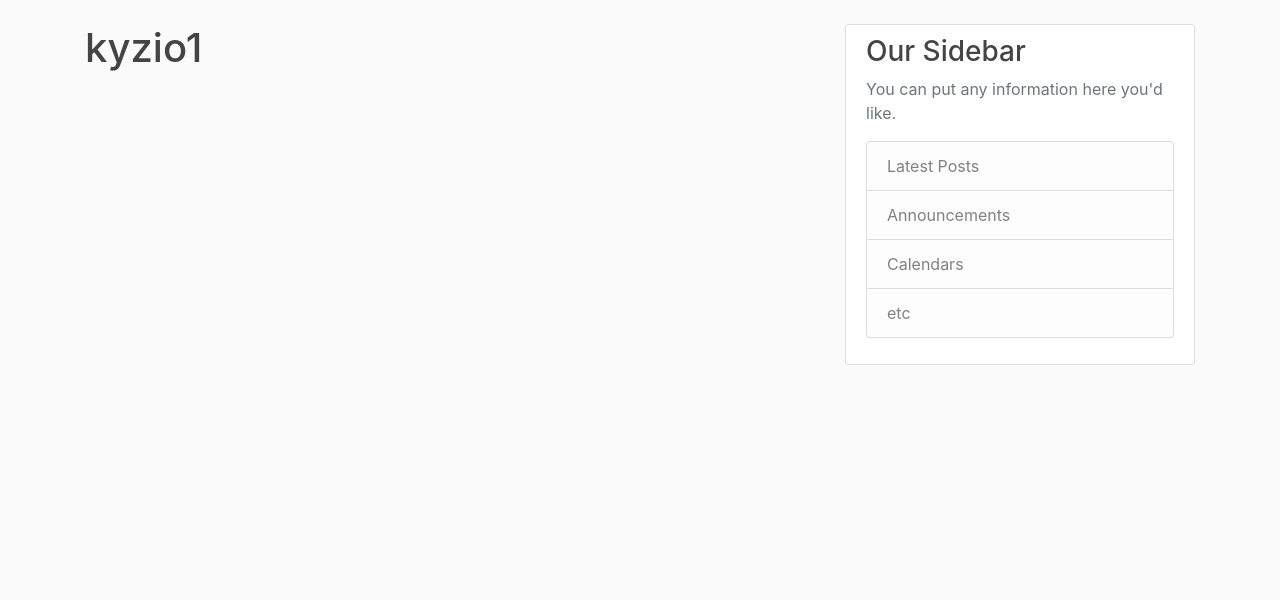
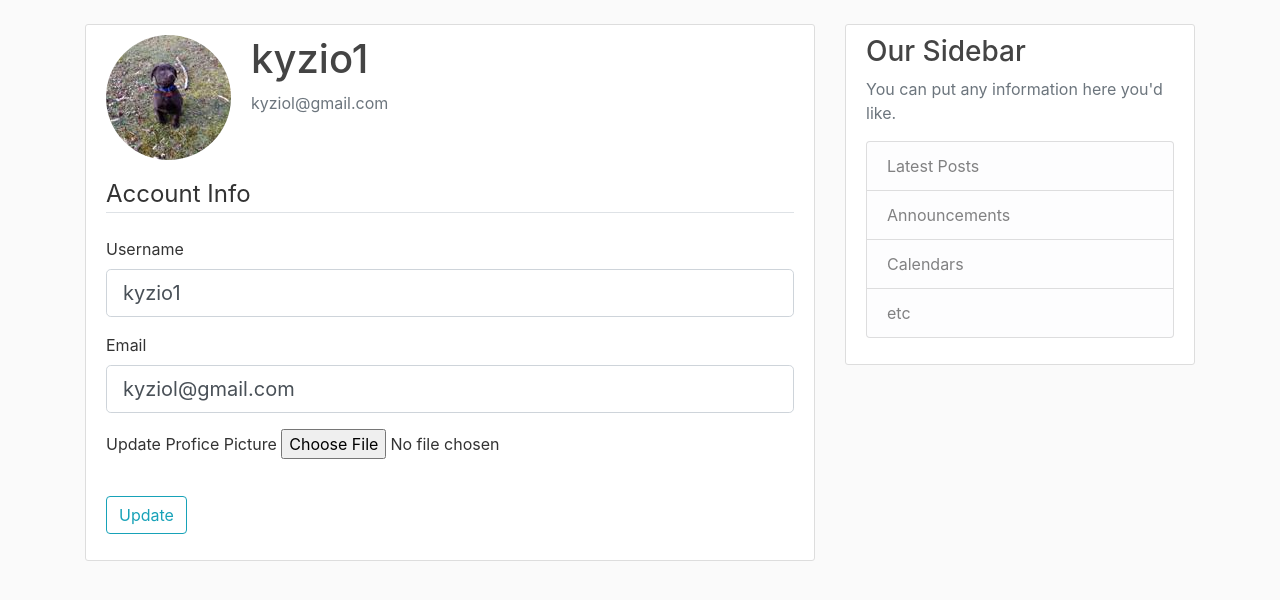
Before and after one commit to Pioter44/Flaskblog_pkyziol_2, a Flask app: page /account in a window 1280 px wide. Shown: the part 56-656 px from the top of the page. Run offline with Flask 2, Linux system fonts and the light colour scheme; a user stored in the database is signed in; some libraries are stand-ins or nearby versions.

Commit message:
videotutorial feature-07-User_Account_and_Profile_Picture

```diff
--- a/flaskblog/forms.py
+++ b/flaskblog/forms.py
@@ -1,4 +1,6 @@
 from flask_wtf import FlaskForm
+from flask_wtf.file import FileField, FileAllowed # for user profile picture. FileField is a type o field and FileAllowed is like validator (list of allowed extensions of image file)
+from flask_login import current_user
 from wtforms import StringField, PasswordField, SubmitField, BooleanField
 from wtforms.validators import DataRequired, Length, Email, EqualTo, ValidationError
 from flaskblog.models import User
@@ -31,3 +33,24 @@ class LoginForm(FlaskForm):
     password = PasswordField('Password', validators=[DataRequired()])
     remember = BooleanField('Remember Me')  #Add to field to stay login for some time when page is closed in browser by using secure cookie. This will be boolen field
     submit = SubmitField('Login')
+
+    #This class will be for enabling for user the change (update) of username and mail
+class UpdateAccountForm(FlaskForm):
+    username = StringField('Username', validators=[DataRequired(), Length(min=2, max=20)])
+    email = StringField('Email', validators=[DataRequired(), Email()])
+    picture = FileField('Update Profice Picture', validators =[FileAllowed(['jpg', 'png'])])
+    submit = SubmitField('Update')
+
+    #Add our custom validation method for checking if username or email that user want to change is already in db
+    #For update of username and mail we want to run those validators only when new user name or new email is diffrent than currect user name or email
+    def validate_username(self, username):
+        if(username.data!=current_user.username):
+            user= User.query.filter_by(username=username.data).first()
+            if(user):
+                raise ValidationError('That username is taken. Please choose a diffrent one')
+
+    def validate_email(self, email):
+        if(email.data!=current_user.email):
+            user= User.query.filter_by(email=email.data).first()
+            if(user):
+                raise ValidationError('That email is taken. Please choose a diffrent one')
--- a/flaskblog/routes.py
+++ b/flaskblog/routes.py
@@ -1,6 +1,9 @@
+import os
+import secrets #This lib will be used to change picture name to unique hashed string
+from PIL import Image #for resizing picture
 from flask import render_template, url_for, flash, redirect, request #importing Flask class
 from flaskblog import app, db, bcrypt
-from flaskblog.forms import RegistrationForm, LoginForm # Need to use package name here
+from flaskblog.forms import RegistrationForm, LoginForm, UpdateAccountForm # Need to use package name here
 from flaskblog.models import User, Post
 from flask_login import login_user, current_user, logout_user, login_required #will handle user log in action
 
@@ -86,9 +89,42 @@ def logout():
     return redirect(url_for('home'))
 
 
+#Save picture function
+def save_picture(form_picture):
+    #Create random hex that will be a part of our picture name
+    random_hex = secrets.token_hex(8)
+    f_name, f_ext= os.path.splitext(form_picture.filename)
+    picture_fn = random_hex + f_ext
+    picture_path = os.path.join(app.root_path,'static/profile_pics', picture_fn)
+    #Resize picture before saveing it
+    output_size = (125,125) #tupel - Set size of output picture that we want (values in pixels)
+    i = Image.open(form_picture)
+    i.thumbnail(output_size)
+    i.save(picture_path) #Save image to app.root_path,'static/profile_pics'
+    return picture_fn
 
 #New subpage account (Create route for user account that user can access when is log in)
-@app.route("/account")
+@app.route("/account", methods=['GET','POST'])  #Allowing GET and POST requests
 @login_required #adding this decoretor - this means that we need to log in in order to access account route
 def account():
-    return render_template('account.html', title='Account')
+    form = UpdateAccountForm() #create instance of UpdateAccountForm
+    #Add condition if our form is valid during submission (this is for 'POST' request)
+    if (form.validate_on_submit()):
+        #Add condition to see if there is any picture data. This is not required filed so we need to have this check
+        if(form.picture.data):
+            picture_file = save_picture(form.picture.data)
+            current_user.image_file = picture_file
+
+        current_user.username = form.username.data
+        current_user.email = form.email.data
+        db.session.commit() #submit updated username and email to db
+        flash('Your account has been updated!', 'success') #Add flash message that will tell user that username nad mail have been updated
+        return redirect(url_for('account')) #Redirect now to account page
+    #It will be nice if our form will be already populated will username data and email. This if is for this purpose
+    #If request.method == 'GET' then populate the forms with username and email
+    elif(request.method == 'GET'):
+        form.username.data = current_user.username
+        form.email.data = current_user.email
+
+    image_file = url_for('static', filename = 'profile_pics/' + current_user.image_file) # user images will be located in static/profile_pics folder
+    return render_template('account.html', title='Account', image_file= image_file, form = form) #pass form to our account.html template
--- a/flaskblog/templates/account.html
+++ b/flaskblog/templates/account.html
@@ -1,5 +1,62 @@
 {% extends "layout.html" %} <!-- Use layout.html template -->
 <!-- Code below will be used to overwrite 'content' block in home.html or in about.html file -->
 {% block content %}
-    <h1> {{ current_user.username }}</h1>
+    <div class="content-section">
+      <div class="media">
+        <img class="rounded-circle account-img" src={{ image_file}}  <!-- here we have image for user image -->
+        <div class="media-body">
+          <h2 class="account-heading"> {{current_user.username}} </h2>  <!-- Header 2 with user name -->
+          <p class="text-secondary"> {{current_user.email}} </p>  <!-- Paragraph with user email-->
+        </div>
+      </div>
+
+      <!-- Put form in our content section  -->
+          <form method="POST" action="" enctype= "multipart/form-data"> <!-- method of this form will be POST and action of this form will be empty string. Add special type of encoding (enctype) form - this is for our form to pass our picture data properly-->
+              {{ form.hidden_tag() }} <!-- Form field here. If you accessing variables in our template then you need to use double curly braces. 'form' instance is passed to our template. form.hidden_tag() is adding CSR token  for security  -->
+              <fieldset class="form-group"> <!-- This is a bootstrap stuff -->
+                  <legend class="border-bottom mb-4">Account Info</legend> <!-- This is a legend for our registration form. mb-4 is a margin bottom of value 4 -->
+                  <div class="form-group"> <!-- Create form groups. Here we will use fields from the form that we have pasted in -->
+                      {{ form.username.label(class="form-control-label") }} <!-- This will print label for our username field. And we will give class here to print it (this is a bootstrap class to look it nicer) -->
+
+                      {% if form.username.errors %} <!-- Meet this condition only when we will have errors -->
+                          {{ form.username(class = "form-control form-control-lg is-invalid") }}
+                              <div class="invalid-feedback">
+                                  {% for error in form.username.errors %}
+                                      <span>{{ error}}</span> <!-- Print out all of the errors that we have -->
+                                  {% endfor %}
+                              </div>
+                      {% else %}
+                          {{ form.username(class = "form-control form-control-lg") }} <!-- This is for case when there is no errors -->
+                      {% endif %}
+
+                  </div>
+                  <div class="form-group"> <!-- Next form-group (like above but for email) -->
+                      {{ form.email.label(class="form-control-label") }} <!-- This will print label for our email field. And we will give class here to print it (this is a bootstrap class to look it nicer) -->
+                      {% if form.email.errors %} <!-- Meet this condition only when we will have errors -->
+                          {{ form.email(class = "form-control form-control-lg is-invalid") }}
+                              <div class="invalid-feedback">
+                                  {% for error in form.email.errors %}
+                                      <span>{{ error}}</span> <!-- Print out all of the errors that we have -->
+                                  {% endfor %}
+                              </div>
+                      {% else %}
+                          {{ form.email(class = "form-control form-control-lg") }} <!-- This is for case when there is no errors -->
+                      {% endif %}
+                  </div>
+                  <div class="form-group"> <!-- Next form-group (like above but for picture) -->
+                      {{ form.picture.label() }}
+                      {{ form.picture(class="form-control-label") }} <!-- This a field itself. Using bootstrap class -->
+                      <!-- Use span to handle validators and errors -->
+                      {% if form.picture.errors %}
+                          {% for error in form.picture.errors %}
+                              <span class="text-danger">{{ error }}</span></br> <!-- Print out all of the errors that we have. text-danger class will print errors in red -->
+                          {% endfor %}
+                      {% endif %}
+                  </div>
+              </fieldset>
+              <div class="form-group"> <!-- Create another one div field for 'submit' button -->
+                  {{ form.submit(class= "btn btn-outline-info") }} <!-- Put submit button (btn) class and bootstrap class btn-outline-info that have nice blueish color -->
+              </div>
+          </form>
+    </div>
 {% endblock content %}
```
Also changed, not shown: flaskblog/site.db, flaskblog/static/profile_pics/075628a13fb13109.jpg (added), flaskblog/static/profile_pics/0cd4a57fe07ddb9d.jpg (added), flaskblog/static/profile_pics/2e32b4c96a8d8f10.jpg (added), flaskblog/static/profile_pics/501af1a44f854a0e.jpg (added), flaskblog/static/profile_pics/7798432669b8b3ac.jpg (added), flaskblog/static/profile_pics/85ed1b444539873d.png (added), flaskblog/static/profile_pics/b6e1c53325f88b74.png (added), flaskblog/static/profile_pics/default.jpg (added).
